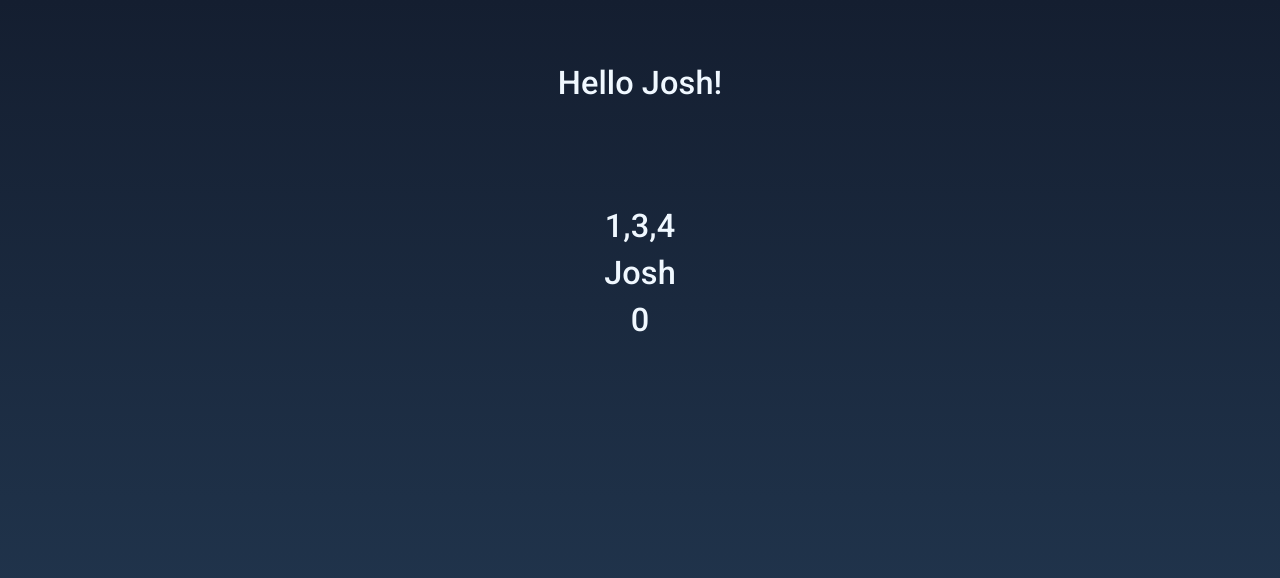
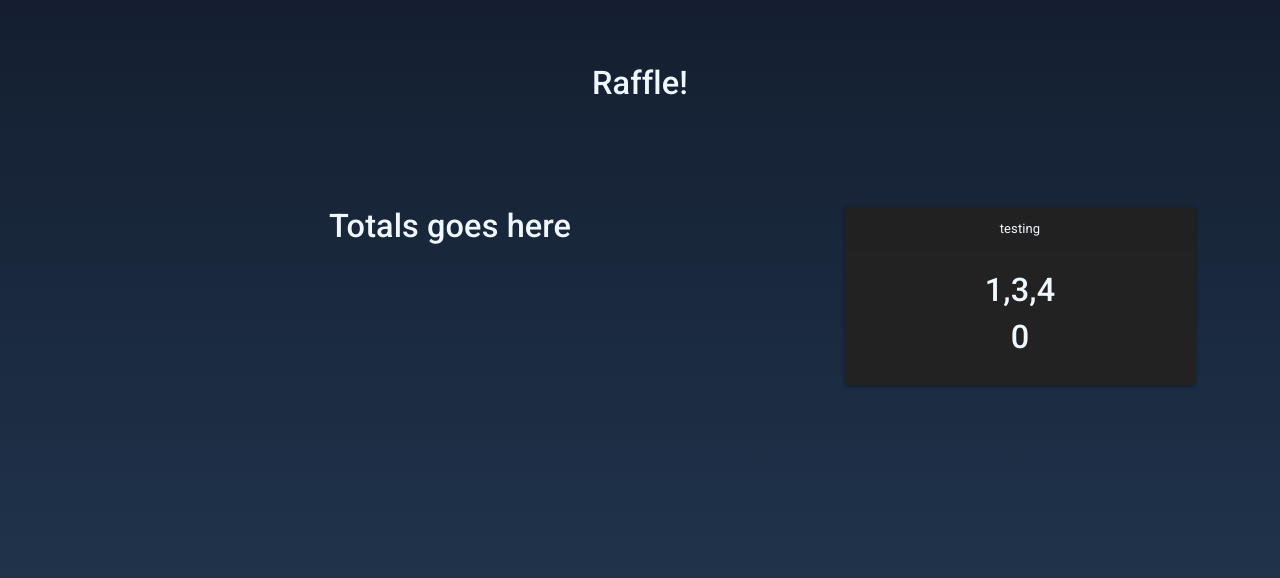
Before and after one commit to jhadev/raffle-v2, a Svelte app: page / in a window 1280 px wide. Shown: the top 578 px of the page. Built offline with nearby package versions, Linux system fonts and the light colour scheme.

Commit message:
card component

```diff
--- a/src/App.svelte
+++ b/src/App.svelte
@@ -5,7 +5,7 @@
   import Column from "./common/Column.svelte";
   import Row from "./common/Row.svelte";
   let raffle = [1, 3, 4];
-  let name = "Josh";
+  let name = "";
   let entries = 0;
   let colSize = 6;
 </script>
@@ -20,10 +20,13 @@
 
 <Container>
   <Jumbotron textCenter>
-    <h1>Hello {name}!</h1>
+    <h1>Raffle!</h1>
   </Jumbotron>
-  <Row center>
-    <Column mobile={12} md={6}>
+  <Row>
+    <Column mobile={12} md={8}>
+      <h1>Totals goes here</h1>
+    </Column>
+    <Column mobile={12} md={4}>
       <EntryForm {raffle} {name} {entries} />
     </Column>
   </Row>
--- a/src/EntryForm.svelte
+++ b/src/EntryForm.svelte
@@ -1,4 +1,7 @@
 <script>
+  import Row from "./common/Row.svelte";
+  import Column from "./common/Column.svelte";
+  import Card from "./common/Card.svelte";
   // code here
   export let raffle;
   export let name;
@@ -16,7 +19,9 @@
 <!-- svelte html here -->
 
 <div class="wrapper">
-  <h1>{raffle}</h1>
-  <h1>{name}</h1>
-  <h1>{entries}</h1>
+  <Card color="bg-dark" header="testing">
+    <h1>{raffle}</h1>
+    <h1>{name}</h1>
+    <h1>{entries}</h1>
+  </Card>
 </div>
--- /dev/null
+++ b/src/common/Card.svelte
@@ -0,0 +1,17 @@
+<script>
+  export let color = "";
+  export let header = "";
+</script>
+
+<style>
+  /* i dont have style yet */
+</style>
+
+<div class={color ? `card ${color}` : 'card'}>
+  {#if header}
+    <div class="card-header">{header}</div>
+  {/if}
+  <div class="card-body">
+    <slot />
+  </div>
+</div>
```
